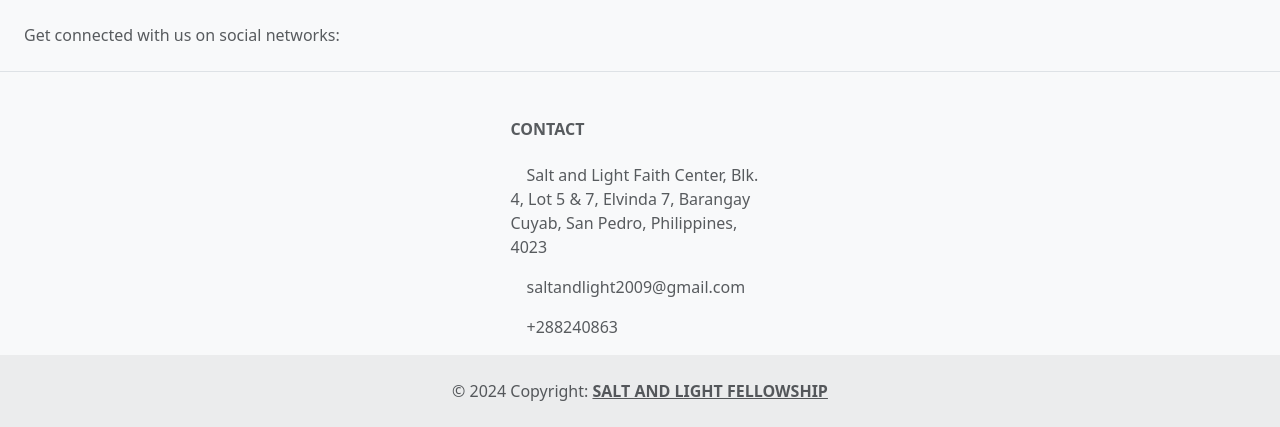
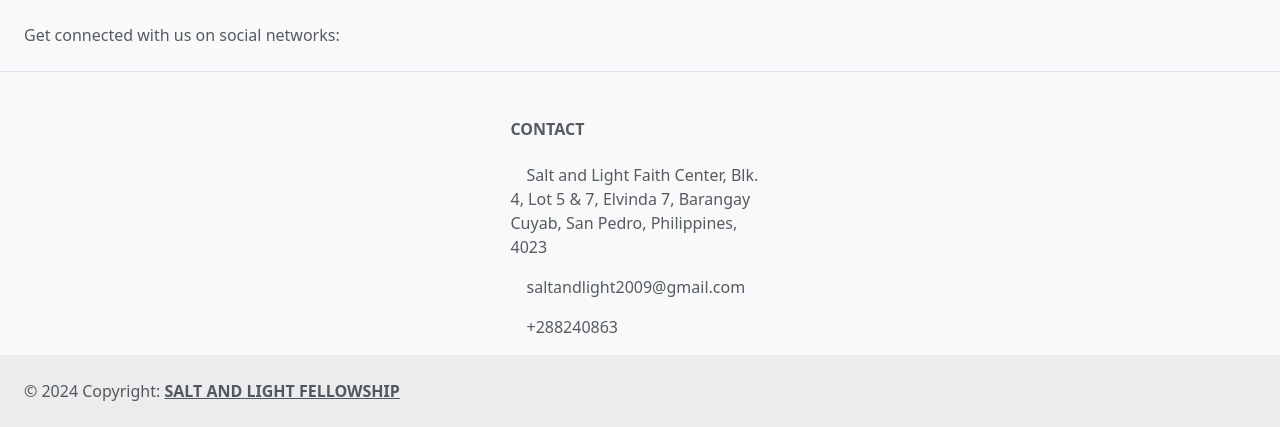
Before and after one commit to campos025/SLI, a PHP site: page /SLIOfficial/index.php in a window 1280 px wide. Shown: the part 4984-5411 px from the top of the page. Run offline with PHP 8.4, Linux system fonts and the light colour scheme; some web fonts are replaced.

Commit message:
Update index.php

```diff
--- a/SLIOfficial/index.php
+++ b/SLIOfficial/index.php
@@ -420,7 +420,7 @@
     <!-- Section: Links  -->
 
     <!-- Copyright -->
-    <div class="text-center p-4" style="background-color: rgba(0, 0, 0, 0.05);">
+    <div class="p-4" style="background-color: rgba(0, 0, 0, 0.05);">
       © 2024 Copyright:
       <a class="text-reset fw-bold" href="">SALT AND LIGHT FELLOWSHIP</a>
     </div>
```
